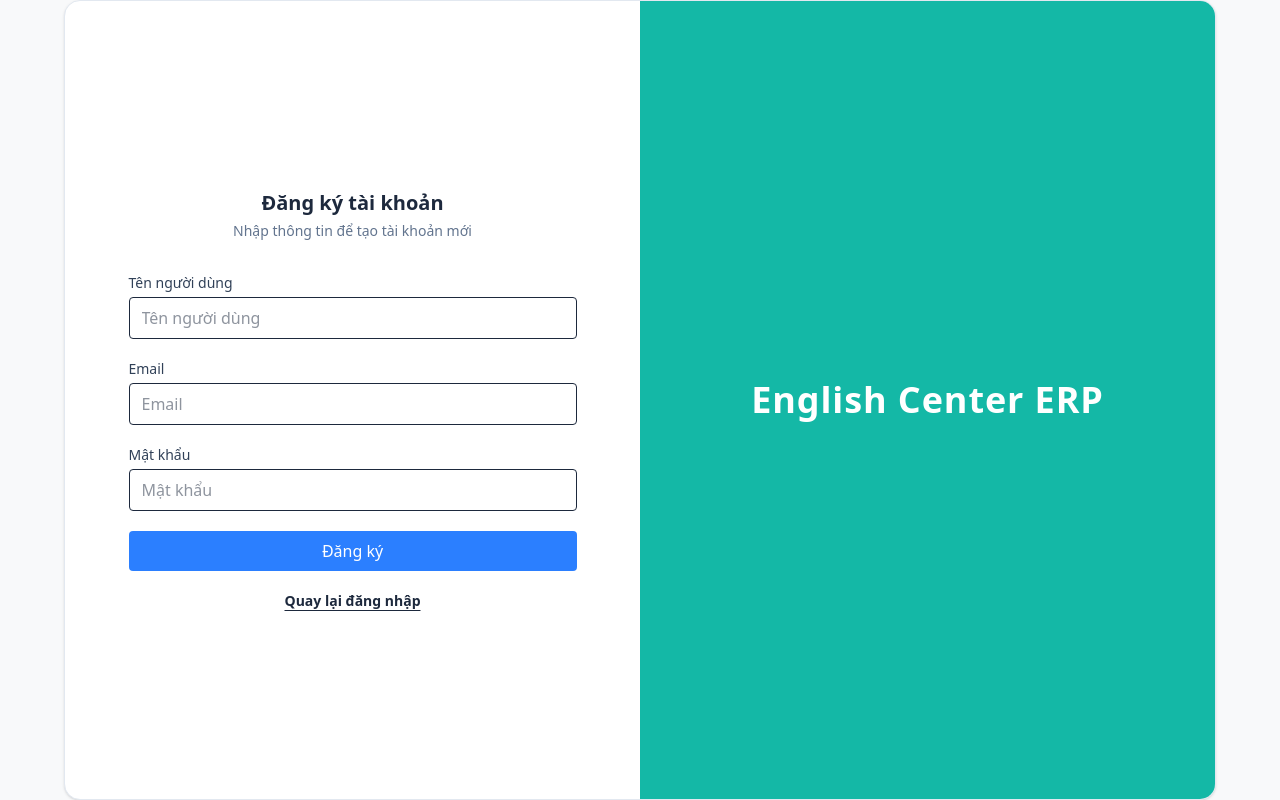
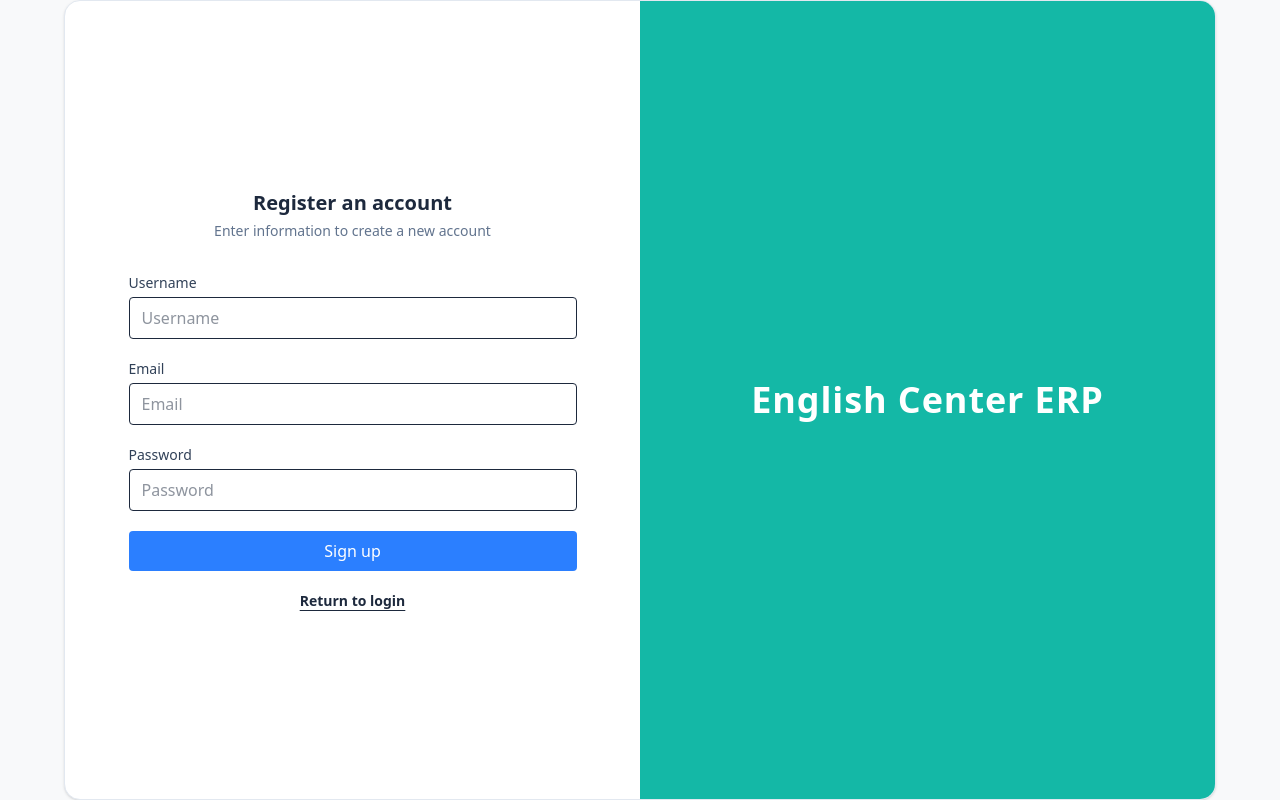
Before and after one commit to NguyenDucMinhKhoi/ERP, a React (Vite) app in the folder English-center-student-management-FE/: page /login in a window 1280 px wide. Both pictures are taken after a click on the button "Sign up". Built offline with nearby package versions, Linux system fonts and the light colour scheme.

Commit message:
TV sang TA

```diff
--- a/English-center-student-management-FE/src/components/Auth/ForgotPasswordForm.jsx
+++ b/English-center-student-management-FE/src/components/Auth/ForgotPasswordForm.jsx
@@ -4,15 +4,15 @@ export default function ForgotPasswordForm({ onBack }) {
   return (
     <div className="w-full max-w-md">
       <div className="mb-8 text-center">
-        <h1 className="text-xl font-bold text-slate-800">Quên mật khẩu</h1>
-        <p className="mt-1 text-sm text-slate-500">Nhập email để lấy lại mật khẩu</p>
+        <h1 className="text-xl font-bold text-slate-800">ForgotPassword</h1>
+        <p className="mt-1 text-sm text-slate-500">Enter email to retrieve password</p>
       </div>
       <form className="space-y-5">
         <div>
           <label className="block text-sm font-medium text-slate-700 mb-1">Email</label>
           <input type="email" placeholder="Nhập email của bạn" className="w-full px-3 py-2 border rounded" required />
         </div>
-        <button type="submit" className="w-full bg-blue-500 text-white py-2 rounded">Gửi yêu cầu</button>
+        <button type="submit" className="w-full bg-blue-500 text-white py-2 rounded">Send Request</button>
       </form>
       <div className="mt-5 text-center text-sm">
         <button type="button" className="font-semibold text-primary-main underline underline-offset-4" onClick={onBack}>
--- a/English-center-student-management-FE/src/components/Auth/RegisterForm.jsx
+++ b/English-center-student-management-FE/src/components/Auth/RegisterForm.jsx
@@ -4,27 +4,28 @@ export default function RegisterForm({ onBack }) {
   return (
     <div className="w-full max-w-md">
       <div className="mb-8 text-center">
-        <h1 className="text-xl font-bold text-slate-800">Đăng ký tài khoản</h1>
-        <p className="mt-1 text-sm text-slate-500">Nhập thông tin để tạo tài khoản mới</p>
+        <h1 className="text-xl font-bold text-slate-800">Register an account
+        </h1>
+        <p className="mt-1 text-sm text-slate-500">Enter information to create a new account</p>
       </div>
       <form className="space-y-5">
         <div>
-          <label className="block text-sm font-medium text-slate-700 mb-1">Tên người dùng</label>
-          <input type="text" placeholder="Tên người dùng" className="w-full px-3 py-2 border rounded" required />
+          <label className="block text-sm font-medium text-slate-700 mb-1">Username</label>
+          <input type="text" placeholder="Username" className="w-full px-3 py-2 border rounded" required />
         </div>
         <div>
           <label className="block text-sm font-medium text-slate-700 mb-1">Email</label>
           <input type="email" placeholder="Email" className="w-full px-3 py-2 border rounded" required />
         </div>
         <div>
-          <label className="block text-sm font-medium text-slate-700 mb-1">Mật khẩu</label>
-          <input type="password" placeholder="Mật khẩu" className="w-full px-3 py-2 border rounded" required />
+          <label className="block text-sm font-medium text-slate-700 mb-1">Password</label>
+          <input type="password" placeholder="Password" className="w-full px-3 py-2 border rounded" required />
         </div>
-        <button type="submit" className="w-full bg-blue-500 text-white py-2 rounded">Đăng ký</button>
+        <button type="submit" className="w-full bg-blue-500 text-white py-2 rounded">Sign up</button>
       </form>
       <div className="mt-5 text-center text-sm">
         <button type="button" className="font-semibold text-primary-main underline underline-offset-4" onClick={onBack}>
-          Quay lại đăng nhập
+        Return to login
         </button>
       </div>
     </div>
```
